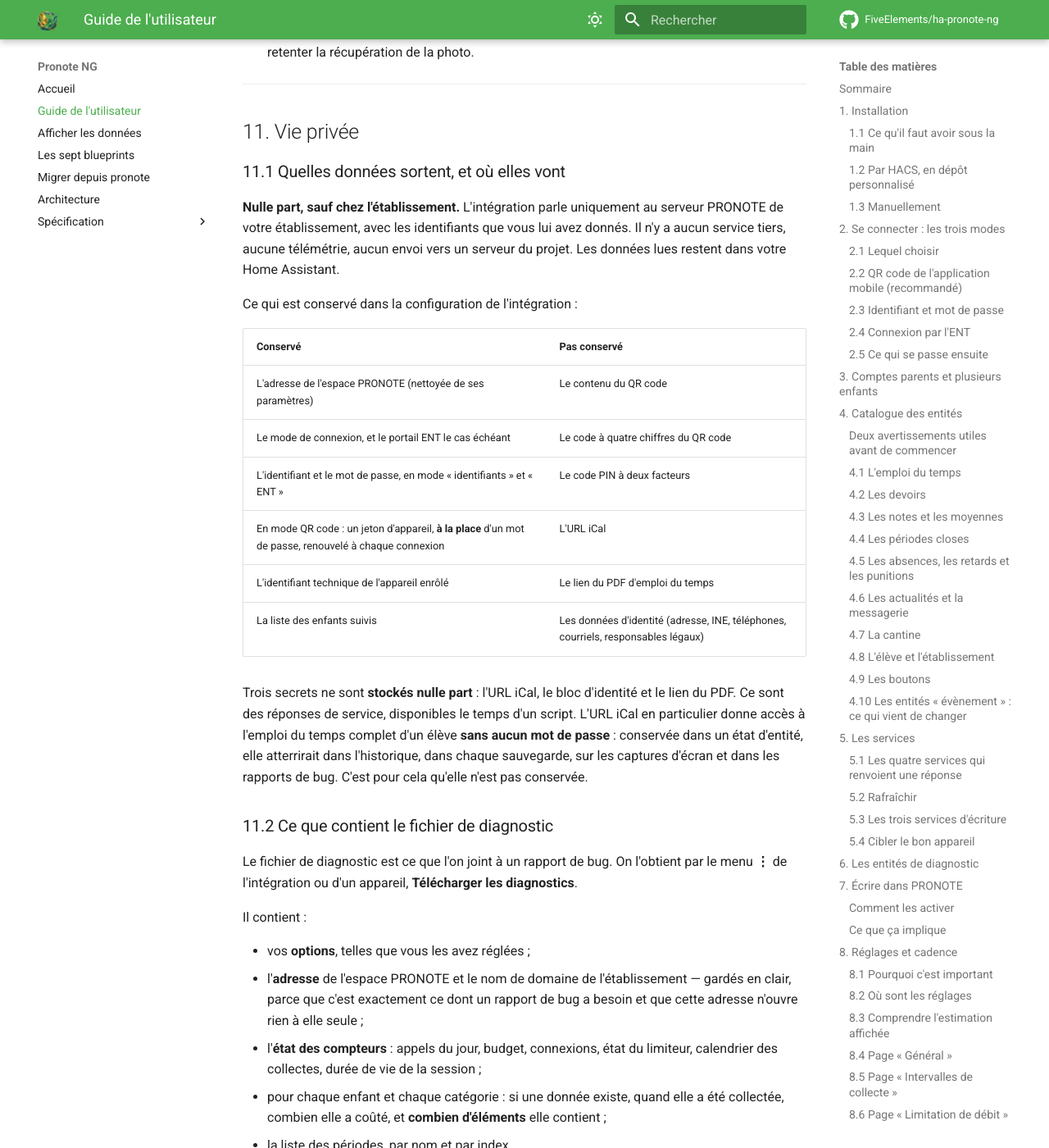
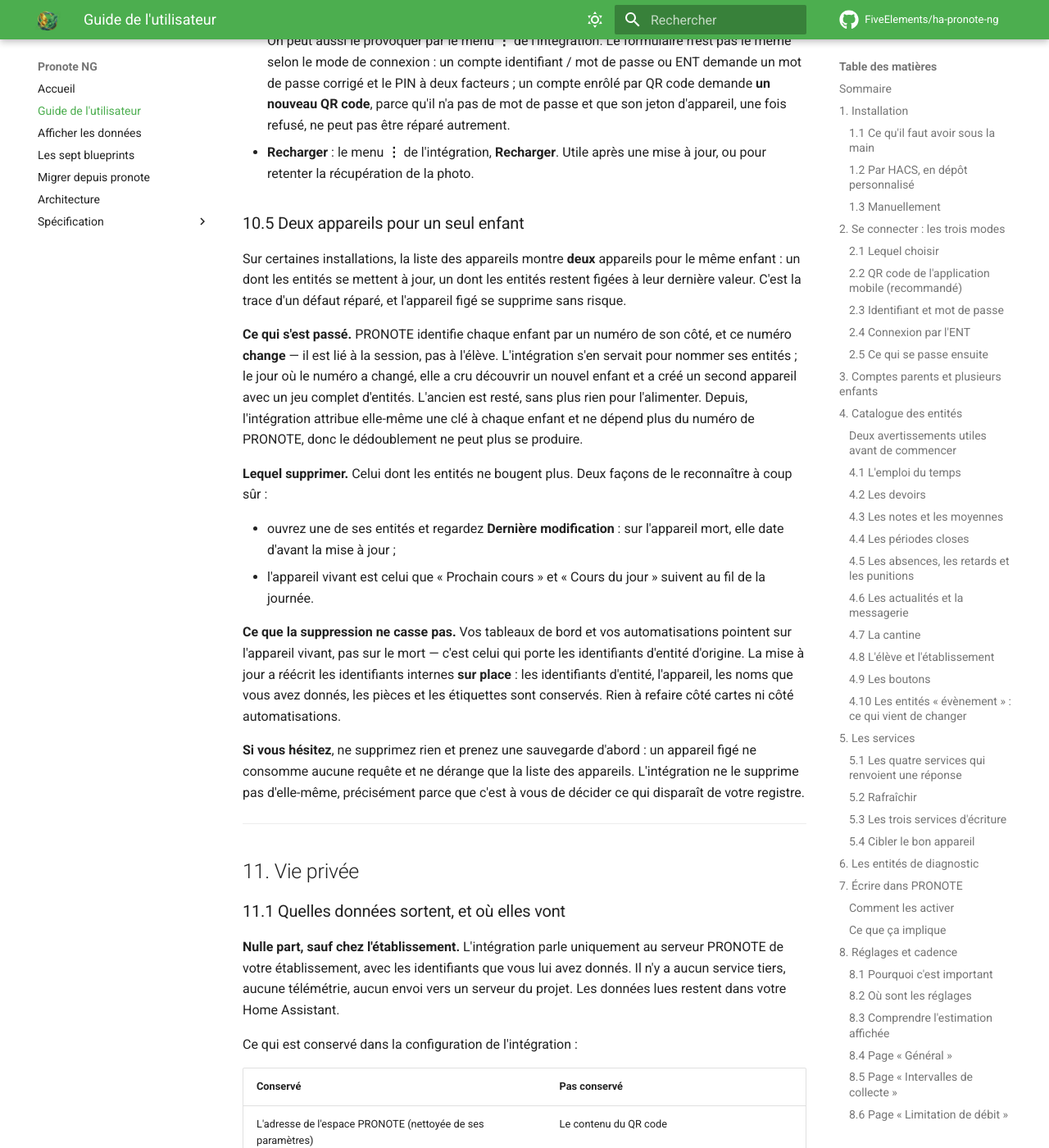
Before and after one commit to FiveElements/ha-pronote-ng, an MkDocs documentation site: the page built from docs/GUIDE-UTILISATEUR.md, in a window 1280 px wide and 1400 px high, scrolled down 40649 px. Shown: the whole window at 82% size. Built offline with MkDocs 1.6.1 and Material for MkDocs 9.7.7, drawn with Linux system fonts in a browser that asks for light colours; comment, search, counter and statistics services are not loaded; some of the changed text lies outside the part shown.

Commit message:
docs(guide): dire quoi faire quand deux appareils apparaissent pour un enfant
`ha-pronote-core` prépare la migration qui cesse de fonder l'`unique_id` sur le
numéro d'enfant de PRONOTE, lequel change au fil des sessions. Sur une
installation qui a déjà rencontré le défaut, la mise à jour laisse un **second
appareil orphelin** avec un jeu complet d'entités mortes, et elle ne le
supprime pas — c'est au propriétaire du registre de décider ce qui disparaît.
Sans un mot dans le guide, ce doublon se lit comme la panne que la mise à jour
était censée réparer.

Nouveau § 10.5, plus une ligne dans le tableau symptôme → cause → remède, qui
est l'endroit où on cherche quand on constate quelque chose d'anormal.

Ce que la section dit, et qui vaut d'être écrit avant la publication plutôt
qu'après : comment reconnaître l'appareil mort — « Dernière modification »
antérieure à la mise à jour — et surtout que le supprimer ne casse rien. La
migration réécrit les identifiants internes **sur place** : identifiants
d'entité, appareil, noms donnés à la main, pièces et étiquettes sont conservés.
Il n'y a donc ni carte ni automatisation à reprendre, ce qui est la première
crainte devant deux appareils dont un est à supprimer.

Écrit à partir de ce que le pair a vérifié sur l'instance, pas d'une
reconstitution : sur l'installation vivante l'appareil orphelin est celui que
l'utilisateur avait renommé, et rien de son tableau de bord ne pointe dessus.
Le numéro de version n'est pas cité, faute d'être arrêté.

`mkdocs build --strict` vert en conteneur propre, ancre `#105-...` comprise.

Co-Authored-By: Claude Opus 5 (1M context) <noreply@anthropic.com>

```diff
--- a/docs/GUIDE-UTILISATEUR.md
+++ b/docs/GUIDE-UTILISATEUR.md
@@ -1386,6 +1386,7 @@ Ces messages apparaissent dans **Paramètres → Système → Réparations**.
 | **Un service refuse d'agir sur le compte.** | *« Ce compte suit plusieurs enfants… Ciblez l'appareil de l'enfant plutôt que celui du compte. »* | Choisissez l'appareil de l'enfant. L'appareil du compte n'est accepté comme raccourci que s'il n'y a qu'un enfant. |
 | **Un déclencheur d'appareil ne se déclenche jamais.** | Vous avez ciblé l'appareil du compte au lieu de celui de l'enfant. Ou la catégorie concernée est désactivée. Ou l'établissement ne publie pas cette donnée. | Ciblez l'appareil de l'enfant : le compte ne propose aucun déclencheur. Vérifiez que la catégorie est activée dans « Intervalles de collecte ». |
 | **Une automatisation s'est déclenchée en masse après un redémarrage.** | Ce ne devrait pas arriver : aucun évènement n'est émis lors de la première collecte après un démarrage. | Si cela se produit, signalez-le. |
+| **Deux appareils apparaissent pour le même enfant.** | La trace d'un défaut réparé : PRONOTE change le numéro qui identifie un enfant, et l'intégration s'en servait pour nommer ses entités. Le jour où il a changé, un second appareil est apparu. | L'appareil dont les entités ne bougent plus se supprime sans risque. Voir § [10.5](#105-deux-appareils-pour-un-seul-enfant). |
 
 ### 10.4 Comment recharger ou reconfigurer
 
@@ -1403,6 +1404,41 @@ Ces messages apparaissent dans **Paramètres → Système → Réparations**.
   refusé, ne peut pas être réparé autrement.
 - **Recharger** : le menu **⋮** de l'intégration, **Recharger**. Utile après une
   mise à jour, ou pour retenter la récupération de la photo.
+
+### 10.5 Deux appareils pour un seul enfant
+
+Sur certaines installations, la liste des appareils montre **deux** appareils
+pour le même enfant : un dont les entités se mettent à jour, un dont les entités
+restent figées à leur dernière valeur. C'est la trace d'un défaut réparé, et
+l'appareil figé se supprime sans risque.
+
+**Ce qui s'est passé.** PRONOTE identifie chaque enfant par un numéro de son
+côté, et ce numéro **change** — il est lié à la session, pas à l'élève.
+L'intégration s'en servait pour nommer ses entités ; le jour où le numéro a
+changé, elle a cru découvrir un nouvel enfant et a créé un second appareil avec
+un jeu complet d'entités. L'ancien est resté, sans plus rien pour l'alimenter.
+Depuis, l'intégration attribue elle-même une clé à chaque enfant et ne dépend
+plus du numéro de PRONOTE, donc le dédoublement ne peut plus se produire.
+
+**Lequel supprimer.** Celui dont les entités ne bougent plus. Deux façons de le
+reconnaître à coup sûr :
+
+- ouvrez une de ses entités et regardez **Dernière modification** : sur
+  l'appareil mort, elle date d'avant la mise à jour ;
+- l'appareil vivant est celui que « Prochain cours » et « Cours du jour »
+  suivent au fil de la journée.
+
+**Ce que la suppression ne casse pas.** Vos tableaux de bord et vos
+automatisations pointent sur l'appareil vivant, pas sur le mort — c'est celui
+qui porte les identifiants d'entité d'origine. La mise à jour a réécrit les
+identifiants internes **sur place** : les identifiants d'entité, l'appareil, les
+noms que vous avez donnés, les pièces et les étiquettes sont conservés. Rien à
+refaire côté cartes ni côté automatisations.
+
+**Si vous hésitez**, ne supprimez rien et prenez une sauvegarde d'abord : un
+appareil figé ne consomme aucune requête et ne dérange que la liste des
+appareils. L'intégration ne le supprime pas d'elle-même, précisément parce que
+c'est à vous de décider ce qui disparaît de votre registre.
 
 ---
 
```
